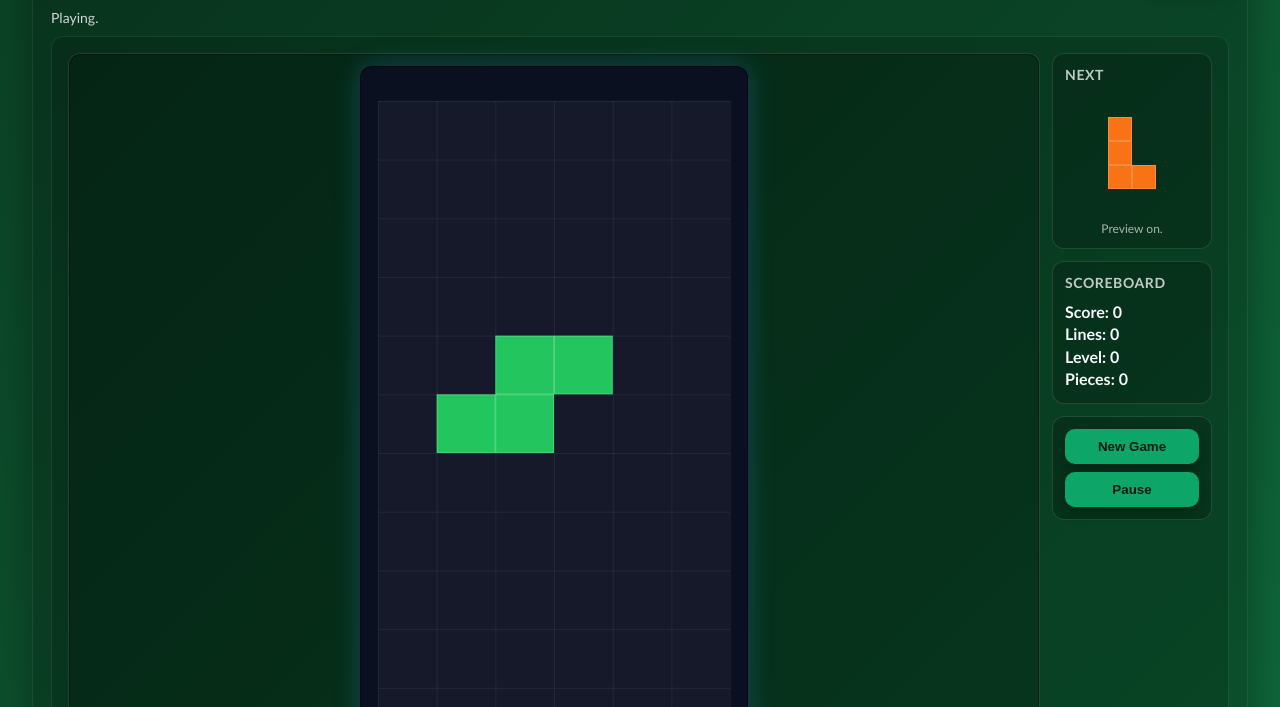
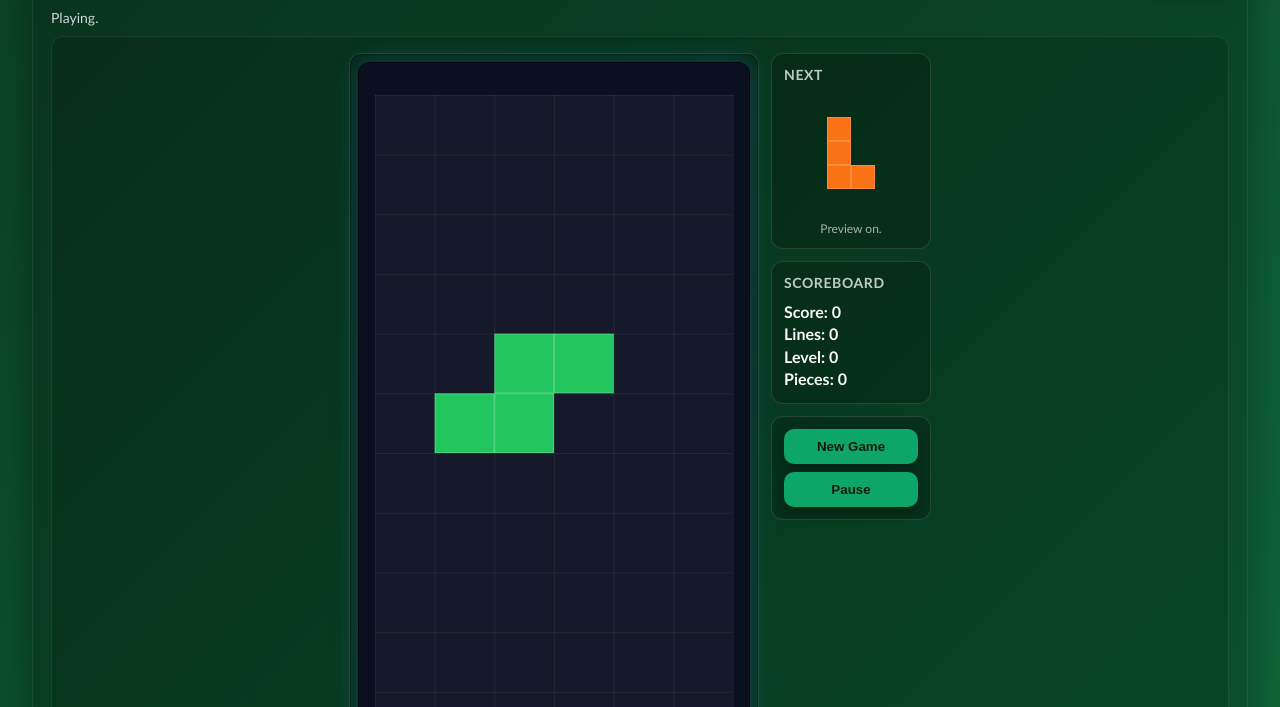
Before and after one commit to hrootzel/wingames, a plain HTML site: page blocks.html in a window 1280 px wide. Shown: the part 93-800 px from the top of the page. Drawn offline with Linux system fonts and the light colour scheme.

Commit message:
more css

```diff
--- a/blocks.css
+++ b/blocks.css
@@ -40,13 +40,16 @@
   height: 100vh;
   max-height: 100vh;
   align-items: stretch;
+  justify-items: center;
+  justify-content: center;
 }
 
 .blocks-game .blocks-stage-area {
   display: grid;
-  grid-template-columns: minmax(0, 1fr) minmax(0, 160px);
+  grid-template-columns: max-content minmax(0, 160px);
   grid-template-rows: minmax(0, 1fr);
   gap: 12px;
+  justify-content: start;
   align-items: stretch;
   min-width: 0;
   min-height: 0;
@@ -66,7 +69,7 @@
   display: flex;
   justify-content: center;
   align-items: center;
-  padding: 12px;
+  padding: 8px;
   background: var(--blocks-panel);
   border-radius: 12px;
   border: 1px solid var(--blocks-border);
--- a/blocks.js
+++ b/blocks.js
@@ -4,6 +4,9 @@ import { BANK_BLOCKS } from './sfx_bank_blocks.js';
 const canvas = document.getElementById('blocks-canvas');
 const ctx = canvas.getContext('2d');
 const stageEl = document.querySelector('.blocks-stage');
+const wrapEl = document.querySelector('.blocks-wrap');
+const stageAreaEl = document.querySelector('.blocks-stage-area');
+const sideEl = document.querySelector('.blocks-side');
 const previewCanvas = document.getElementById('preview-canvas');
 const previewCtx = previewCanvas.getContext('2d');
 
@@ -676,13 +679,16 @@ function updateView() {
 }
 
 function resizeCanvasToStage() {
-  if (!state.settings || !stageEl) return;
-  const rect = stageEl.getBoundingClientRect();
-  const style = window.getComputedStyle(stageEl);
-  const padX = parseFloat(style.paddingLeft) + parseFloat(style.paddingRight);
-  const padY = parseFloat(style.paddingTop) + parseFloat(style.paddingBottom);
-  const maxW = Math.max(0, rect.width - padX);
-  const maxH = Math.max(0, rect.height - padY);
+  if (!state.settings || !stageEl || !stageAreaEl || !wrapEl) return;
+  const wrapRect = wrapEl.getBoundingClientRect();
+  const areaStyle = window.getComputedStyle(stageAreaEl);
+  const stageStyle = window.getComputedStyle(stageEl);
+  const gapX = parseFloat(areaStyle.columnGap) || parseFloat(areaStyle.gap) || 0;
+  const sideWidth = sideEl ? sideEl.getBoundingClientRect().width : 0;
+  const padX = parseFloat(stageStyle.paddingLeft) + parseFloat(stageStyle.paddingRight);
+  const padY = parseFloat(stageStyle.paddingTop) + parseFloat(stageStyle.paddingBottom);
+  const maxW = Math.max(0, wrapRect.width - sideWidth - gapX - padX);
+  const maxH = Math.max(0, wrapRect.height - padY);
   if (maxW <= 0 || maxH <= 0) return;
   const ratio = state.settings.w / state.settings.h;
   let width = maxW;
```
